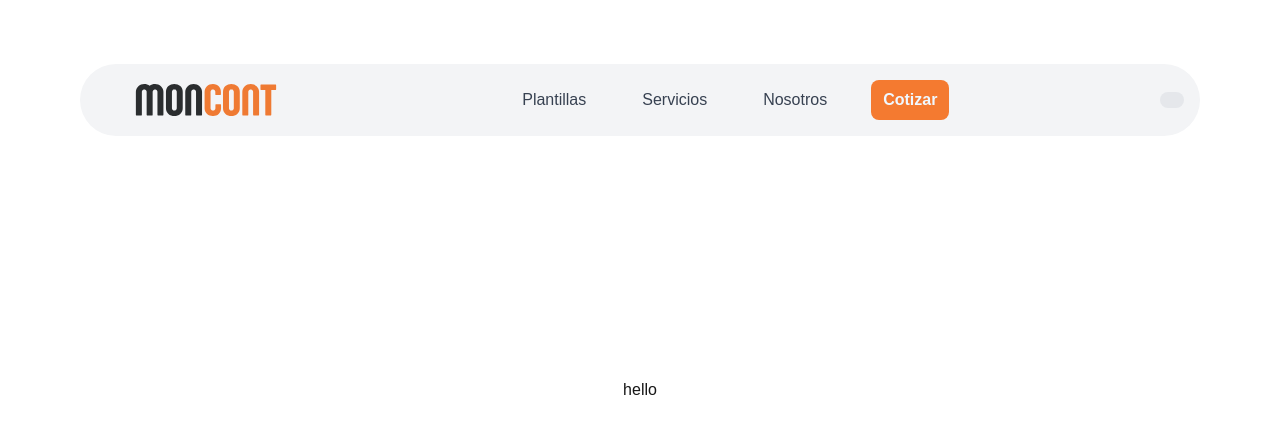
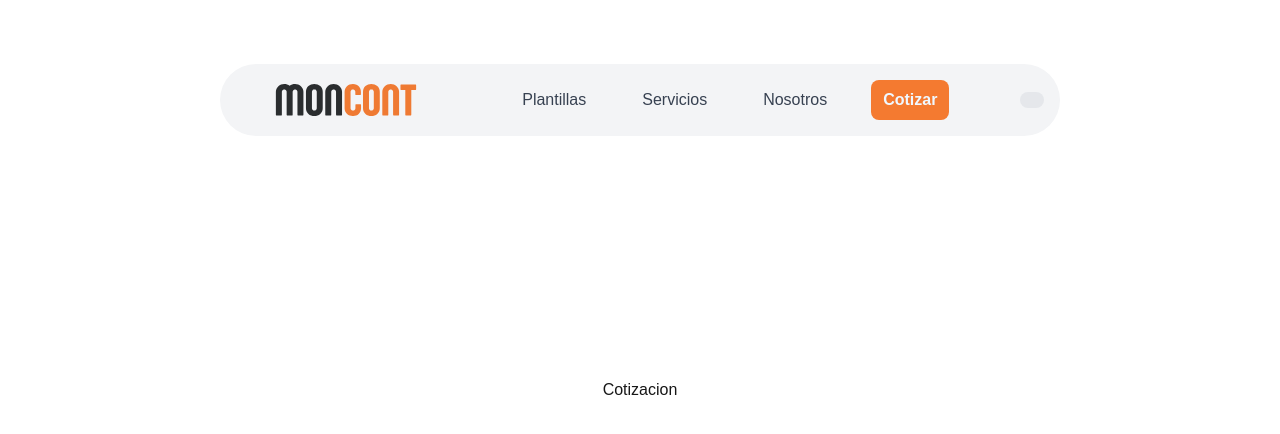
Before and after one commit to JoseMoncont/moncont, a Next.js app: page /cotizacion in a window 1280 px wide. Shown: the top 434 px of the page. Built offline with nearby package versions, Linux system fonts and the light colour scheme.

Commit message:
otros ajustes

```diff
--- a/src/app/cotizacion/page.tsx
+++ b/src/app/cotizacion/page.tsx
@@ -2,7 +2,7 @@ export default function Cotizacion() {
   return (
     <>
       <div>
-        <p>hello</p>
+        <p>Cotizacion</p>
       </div>
     </>
   );
--- a/src/app/nosotros/page.tsx
+++ b/src/app/nosotros/page.tsx
@@ -4,7 +4,7 @@ export default function Nosotros() {
   return (
     <>
       <div>
-        <p>hello</p>
+        <p>Nosotros</p>
       </div>
     </>
   );
--- a/src/app/page.tsx
+++ b/src/app/page.tsx
@@ -50,7 +50,6 @@ export default function Home() {
         <Link
           className="flex items-center gap-2 hover:underline hover:underline-offset-4"
           href="https://nextjs.org/learn?utm_source=create-next-app&utm_medium=appdir-template-tw&utm_campaign=create-next-app"
-          target="_blank"
           rel="noopener noreferrer"
         >
           <Image
--- a/src/app/plantillas/page.tsx
+++ b/src/app/plantillas/page.tsx
@@ -2,7 +2,7 @@ export default function plantillas() {
   return (
     <>
       <div>
-        <p>hello</p>
+        <p>Plantillas</p>
       </div>
     </>
   );
--- a/src/app/servicios/page.tsx
+++ b/src/app/servicios/page.tsx
@@ -2,7 +2,7 @@ export default function Servicios() {
   return (
     <>
       <div>
-        <p>hello</p>
+        <p>Servicios</p>
       </div>
     </>
   );
--- a/src/components/navbar.tsx
+++ b/src/components/navbar.tsx
@@ -33,7 +33,7 @@ export default function NavBar() {
   };
 
   return (
-    <nav className="bg-gray-100 dark:bg-gray-900 dark:text-white rounded-full w-full md:w-full align-middle mt-20 lg:mt-10">
+    <nav className="bg-gray-100 dark:bg-gray-900 dark:text-white rounded-full w-full md:w-full lg:w-9/12 align-middle mt-20 lg:mt-10">
       <div className="max-w-screen-xl mx-auto flex items-center justify-between p-4">
         {/* Logo */}
         <div className="flex items-center">
@@ -41,7 +41,7 @@ export default function NavBar() {
             <Image
               src={theme === "light" ? LogoL : LogoN}
               alt="Logo"
-              className="h-8"
+              className="h-8 "
             />
           </Link>
         </div>
```
